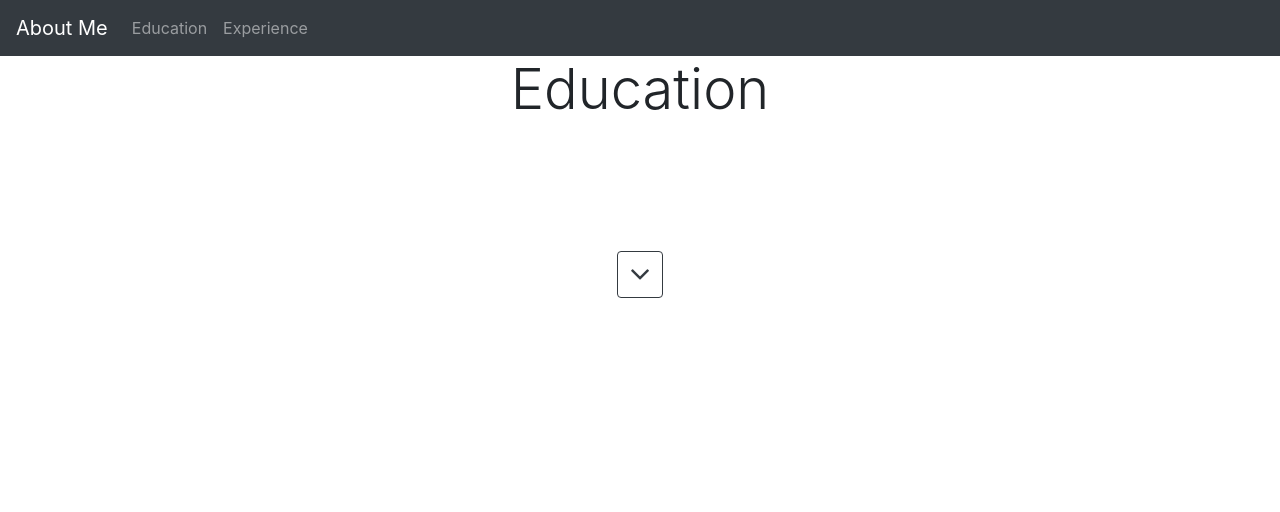
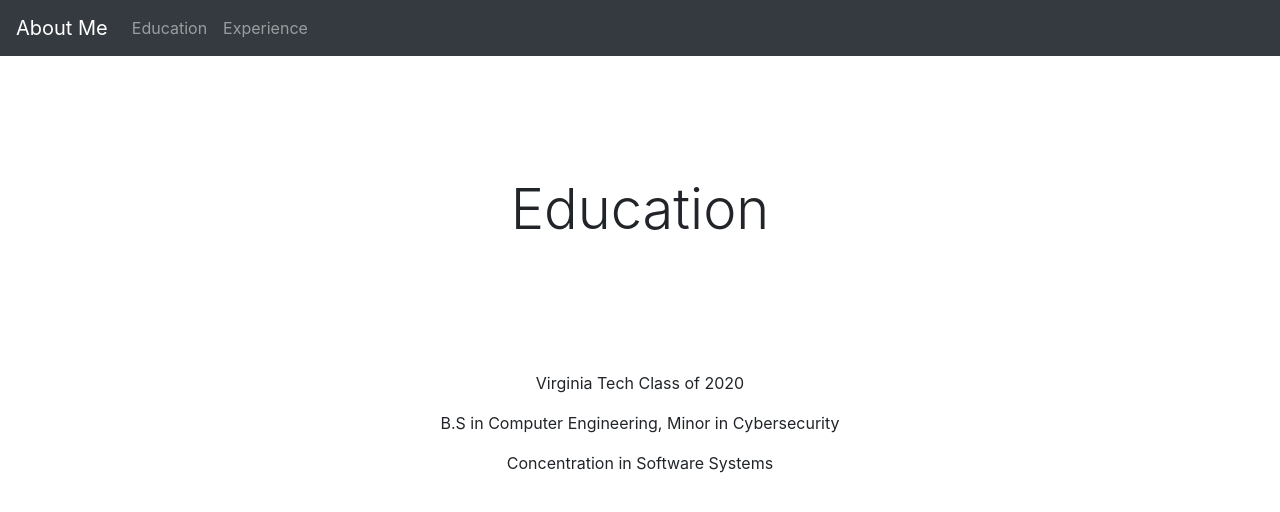
Before and after one commit to DhairyaSurana/Personal_Website, a Flask app: page /education in a window 1280 px wide. Shown: the top 512 px of the page. Run offline with Flask 2, Linux system fonts and the light colour scheme; some libraries are stand-ins or nearby versions.

Commit message:
Added education info to education page

```diff
--- a/templates/education.html
+++ b/templates/education.html
@@ -8,16 +8,17 @@
 
    <div class="slantedDivA"></div>
 
+   <br/><br/><br/><br/><br/>
+
     <div class= "row justify-content-around">
         <h1 id="intro" class="display-4">Education</h1>
     </div>
 
     <br/><br/><br/><br/><br/>
-    <div class="row justify-content-around">
-        <button id="scroll-down-anchor" type="btn" class="btn btn-outline-dark">
-            <i class="fa fa-angle-down fa-2x" aria-hidden="true"></i>
-        </button>
-    </div>
+
+    <p style="text-align: center;"> Virginia Tech Class of 2020 </p>
+    <p style="text-align: center;"> B.S in Computer Engineering, Minor in Cybersecurity </p>
+    <p style="text-align: center;"> Concentration in Software Systems </p>
 
 
 
```
